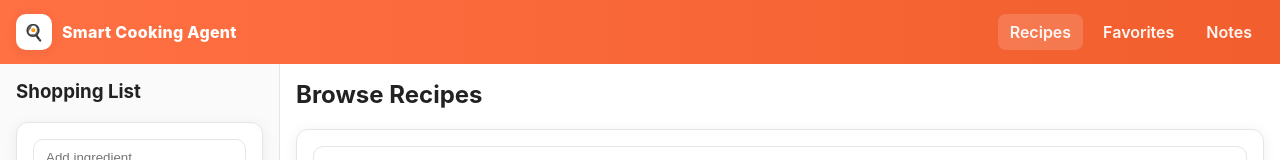
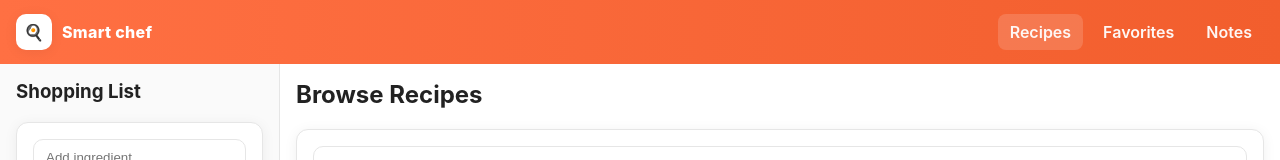
Before and after one commit to kavia-common/smart-cooking-assistant-6315-6302, a React (Create React App) app in the folder cooking_assistant_app_frontend/: page / in a window 1280 px wide. Shown: the top 160 px of the page. Built offline with nearby package versions, Linux system fonts and the light colour scheme; no server answers; the HTML template or start-up script is replaced by a standard one.

Commit message:
[KAVIA-SYNC-TEMP] Temporary sync commit for task [KAVIA-TEMP] Sync task cm0b317df8

```diff
--- a/cooking_assistant_app_frontend/src/App.js
+++ b/cooking_assistant_app_frontend/src/App.js
@@ -53,7 +53,7 @@ function HeaderNav() {
     <header className="header">
       <div className="brand">
         <div className="logo">🍳</div>
-        Smart Cooking Agent
+        Smart chef
       </div>
       <nav className="nav">
         <NavLink to="/" end className={({isActive}) => isActive ? 'active' : ''}>Recipes</NavLink>
```
